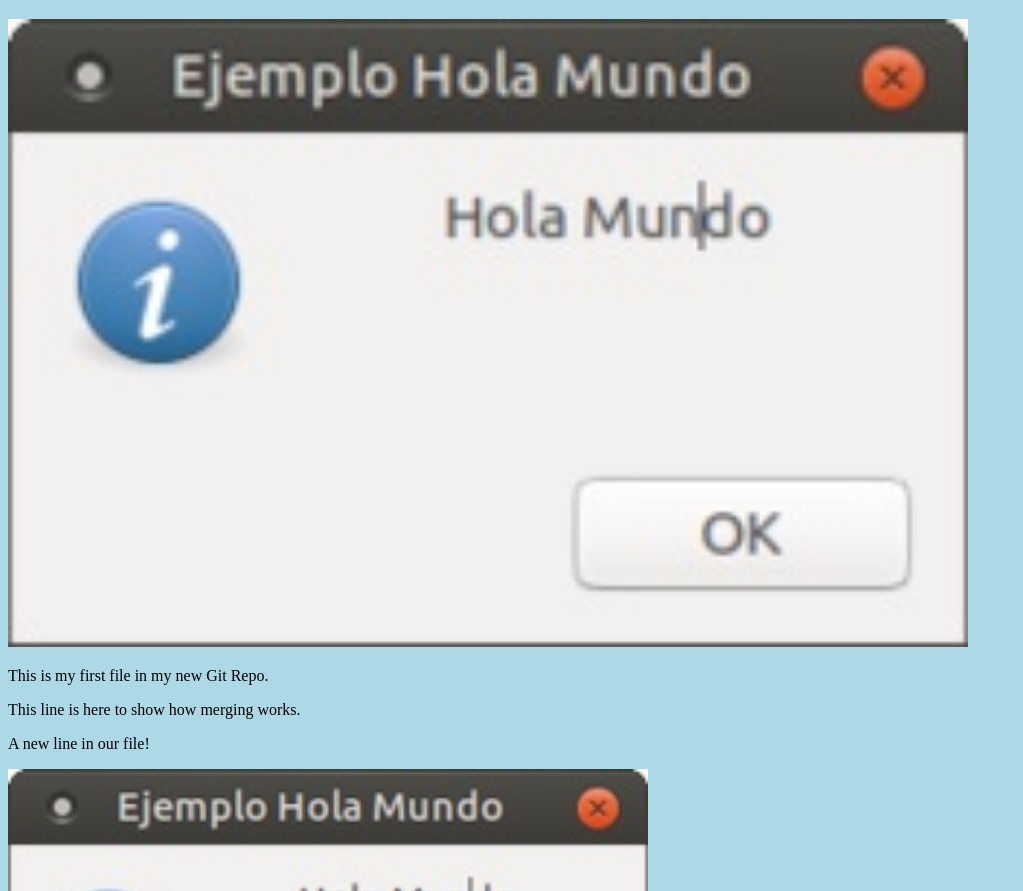
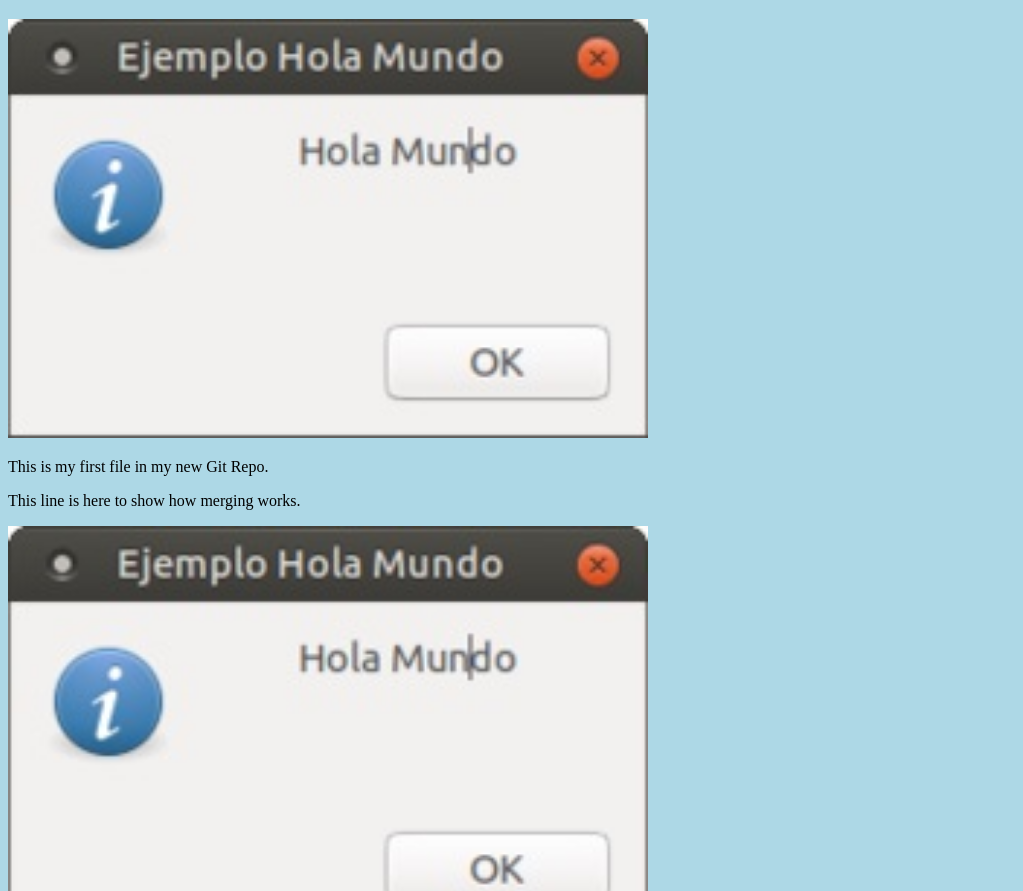
Before and after one commit to ccastillo579/hello-world, a plain HTML site: page index.html in a window 1280 px wide. Shown: the part 61-952 px from the top of the page, without its empty margins (0-1023 px from the left). Drawn offline with Linux system fonts and the light colour scheme.

Commit message:
Updated index. Resized image

```diff
--- a/index.html
+++ b/index.html
@@ -6,10 +6,9 @@
     </head>
     <body>
         <h1>Hello World</h1>
-        <div><img src="img_hello_world.jpg" alt="Hello World from Space" style="width:100%;max-width:960px"></div>
+        <div><img src="img_hello_world.jpg" alt="Hello World from Space" style="width:100%;max-width:640px"></div>
         <p>This is my first file in my new Git Repo.</p>
         <p>This line is here to show how merging works.</p>
-        <p>A new line in our file!</p>
         <div><img src="img_hello_git.jpg" alt="Hello Git" style="width:100%;max-width:640px"></div>
     </body>
 </html>
```
